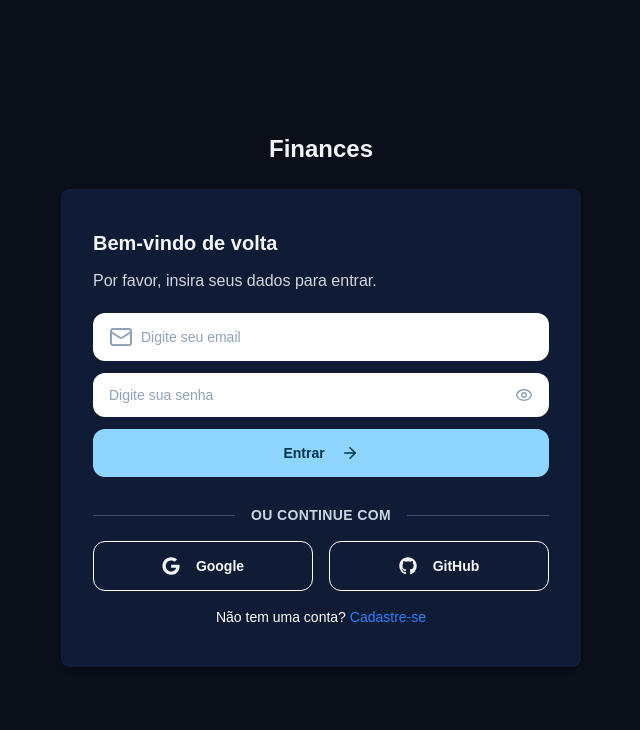
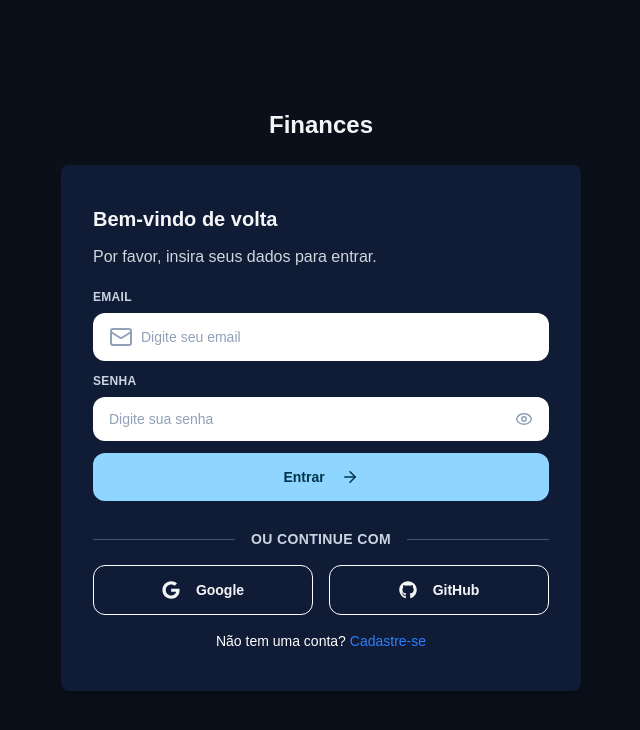
Before and after one commit to lab05-juniando/lab05-frontend, a Next.js app: page / in a window 1280 px wide. Shown: the top 730 px of the page, without its empty margins (319-959 px from the left). Built offline with nearby package versions, Linux system fonts and the light colour scheme.

Commit message:
fix: correction varihable name

```diff
--- a/src/components/input.tsx
+++ b/src/components/input.tsx
@@ -4,23 +4,30 @@ import React, { useState } from "react";
 import { Eye, EyeOff } from "lucide-react";
 
 interface InputProps extends React.InputHTMLAttributes<HTMLInputElement> {
-    text?: string;
+  label?: string;
   rightLabel?: React.ReactNode;
   icon?: React.ReactNode;
 }
 
-export default function Input({ text, rightLabel, icon, type, ...props }: InputProps) {
+export default function Input({
+  label,
+  rightLabel,
+  icon,
+  type,
+  ...props
+}: InputProps) {
   const [showPassword, setShowPassword] = useState(false);
 
-    const inputType = type === "password" ? (showPassword ? "text" : "password") : type;
+  const inputType =
+    type === "password" ? (showPassword ? "text" : "password") : type;
 
   return (
     <div className="flex flex-col gap-1 w-full">
-            {(text || rightLabel) && (
+      {(label || rightLabel) && (
         <div className="flex items-center justify-between mb-1">
-                    {text && (
+          {label && (
             <label className="text-xs font-semibold uppercase tracking-wide text-slate-300">
-                            {text}
+              {label}
             </label>
           )}
           {rightLabel && <div className="text-xs">{rightLabel}</div>}
```
Lines whose indentation alone changed are shown as unchanged.
